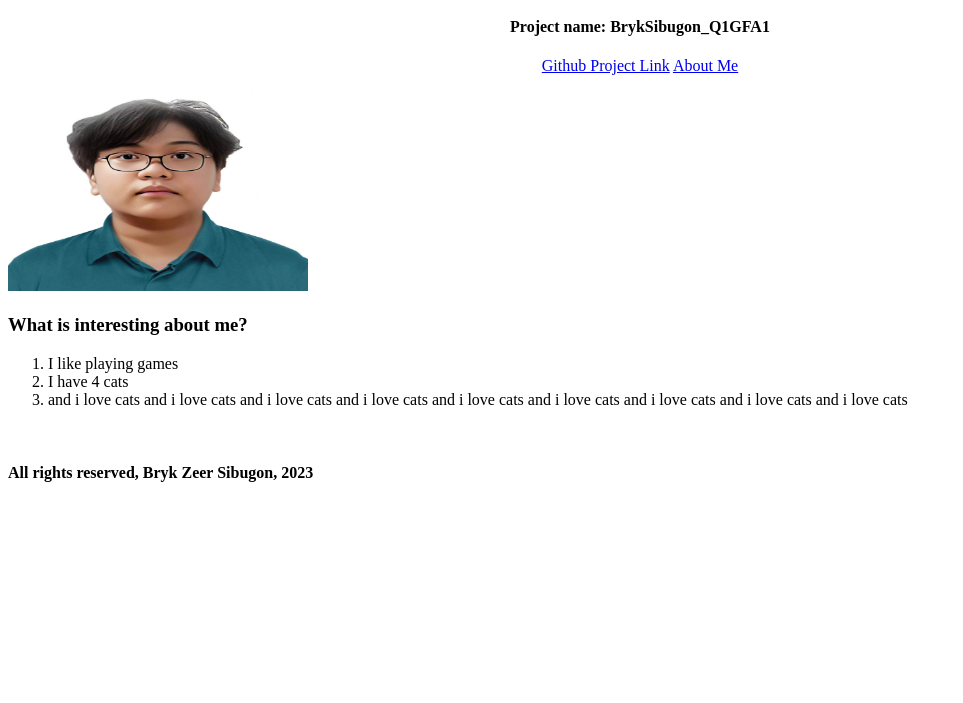
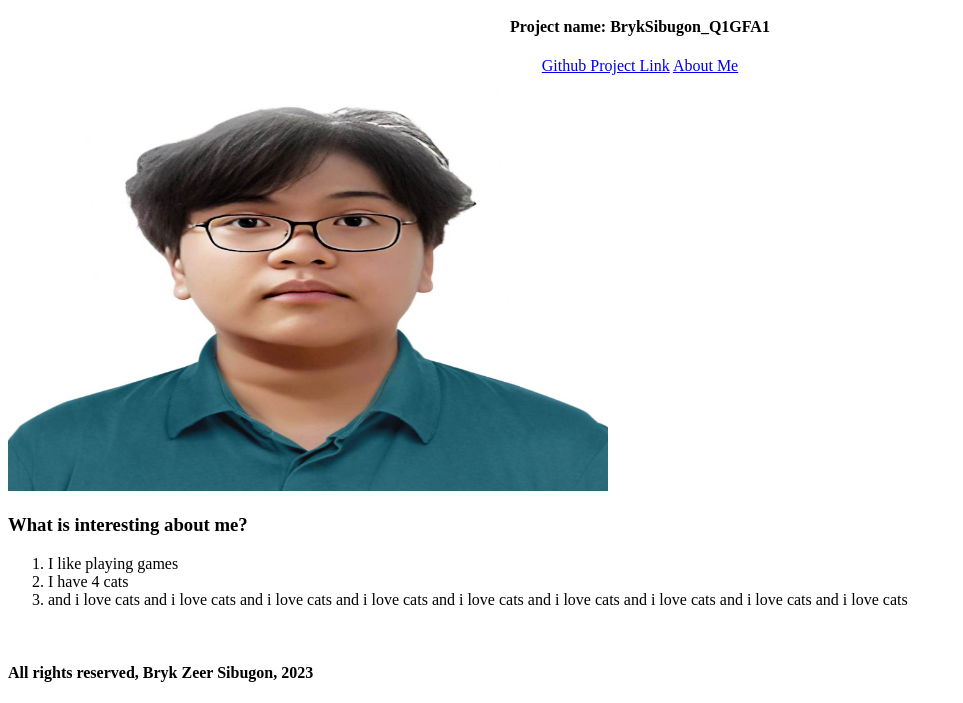
Before and after one commit to Brykie/Bryk_Sibugon_Q1GFA1, a plain HTML site: page index.html in a window 1280 px wide. Shown: the part 105-808 px from the top of the page, without its empty margins (0-963 px from the left). Drawn offline with Linux system fonts and the light colour scheme.

Commit message:
Update index.html

```diff
--- a/index.html
+++ b/index.html
@@ -13,7 +13,7 @@
         <a href="aboutme.html"> About Me </a> </p>
 
 
-    <img src="image1.jpeg" width="300" height="200">
+    <img src="image1.jpeg" width="600" height="400">
     <br>
     <h3> <b> What is interesting about me? </b> </h3>
 
```
